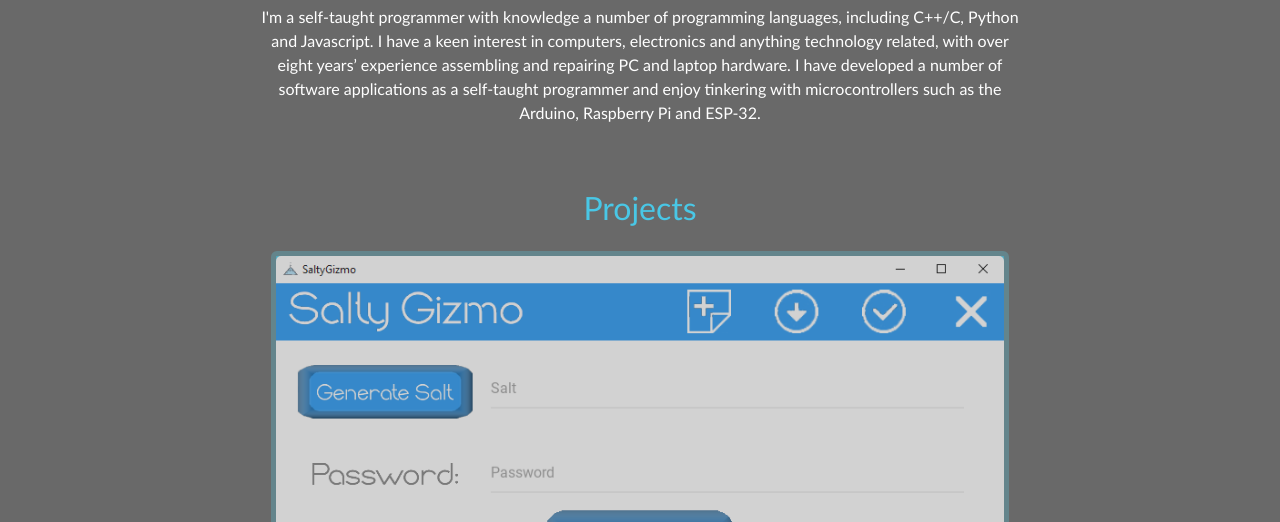
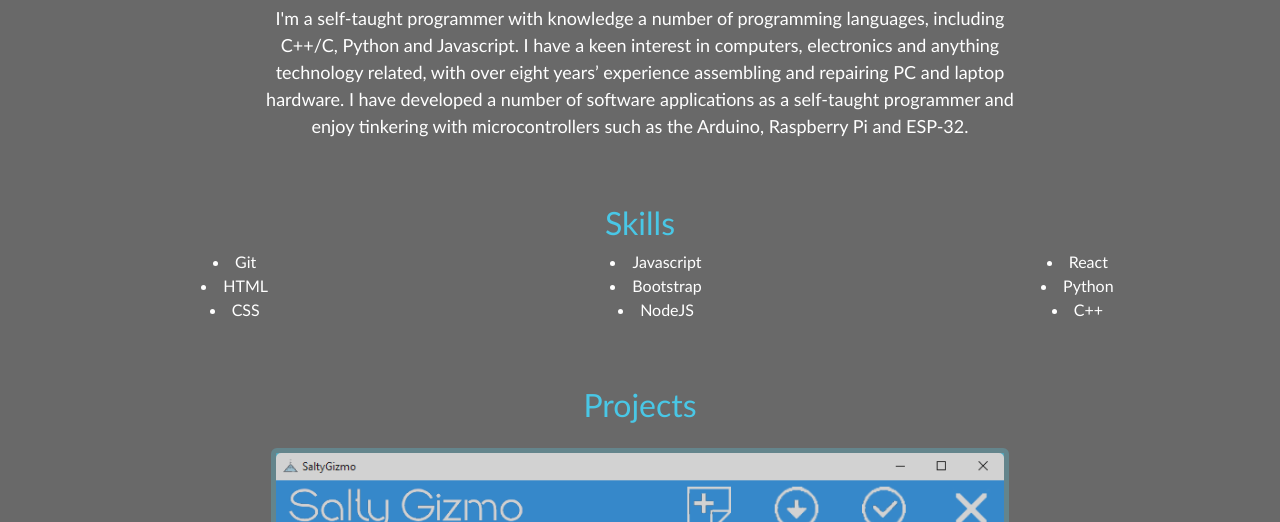
Before and after one commit to SatsumaSegment/Bootstrap-Portfolio, a plain HTML site: page index.html in a window 1280 px wide. Shown: the part 691-1213 px from the top of the page. Drawn offline with nearby package versions, Linux system fonts and the light colour scheme.

Commit message:
Added a skills section

```diff
--- a/css/style.css
+++ b/css/style.css
@@ -85,8 +85,25 @@ body {
     margin-bottom: 5%;
 }
 
-.aboutMe {
+.aboutContent {
     color: white;
+    font-size: large;
+}
+
+/* Skills Section */
+
+.skills {
+    text-align: center;
+    list-style-position: inside;
+    margin-bottom: 5%;
+}
+
+.skillsContent {
+    color: white;
+}
+
+#skillsList {
+    column-count: 3;
 }
 
 /* --- Projects Section --- */
@@ -149,6 +166,7 @@ body {
     margin: 2%;
 }
 
+/* Light up cards when hovering over them */
 .card:hover {
     opacity: 100%;
 }
@@ -163,3 +181,7 @@ body {
     width: auto;
     height: auto;
 }
+
+.btn:hover {
+    box-shadow: 0 0 5px 5px var(--hoverTheme);
+}
--- a/index.html
+++ b/index.html
@@ -20,7 +20,7 @@
             <div class="collapse navbar-collapse navItems" id="navbarNavDropdown">
                 <ul class="navbar-nav navLinks">
                 <li class="nav-item">
-                    <a class="nav-link" aria-current="page" href="#">About Me</a>
+                    <a class="nav-link" aria-current="page" href="#about">About Me</a>
                 </li>
                 <li class="nav-item dropdown">
                     <a class="nav-link dropdown-toggle" href="#" role="button" data-bs-toggle="dropdown" aria-expanded="false">
@@ -65,10 +65,30 @@
 
         <section class="about">
 
-            <h2 class="heading">About Me</h2>
+            <h2 class="heading" id="about">About Me</h2>
 
-            <div class="aboutMe">
+            <div class="aboutContent">
                 <p>I'm a self-taught programmer with knowledge a number of programming languages, including C++/C, Python and Javascript. I have a keen interest in computers, electronics and anything technology related, with over eight years’ experience assembling and repairing PC and laptop hardware. I have developed a number of software applications as a self-taught programmer and enjoy tinkering with microcontrollers such as the Arduino, Raspberry Pi and ESP-32.</p>
+            </div>
+
+        </section>
+
+        <section class="skills">
+
+            <h2 class="heading" id="skills">Skills</h2>
+
+            <div class="skillsContent">
+                <ul id="skillsList">
+                    <li>Git</li>
+                    <li>HTML</li>
+                    <li>CSS</li>
+                    <li>Javascript</li>
+                    <li>Bootstrap</li>
+                    <li>NodeJS</li>
+                    <li>React</li>
+                    <li>Python</li>
+                    <li>C++</li>
+                </ul>
             </div>
 
         </section>
```
